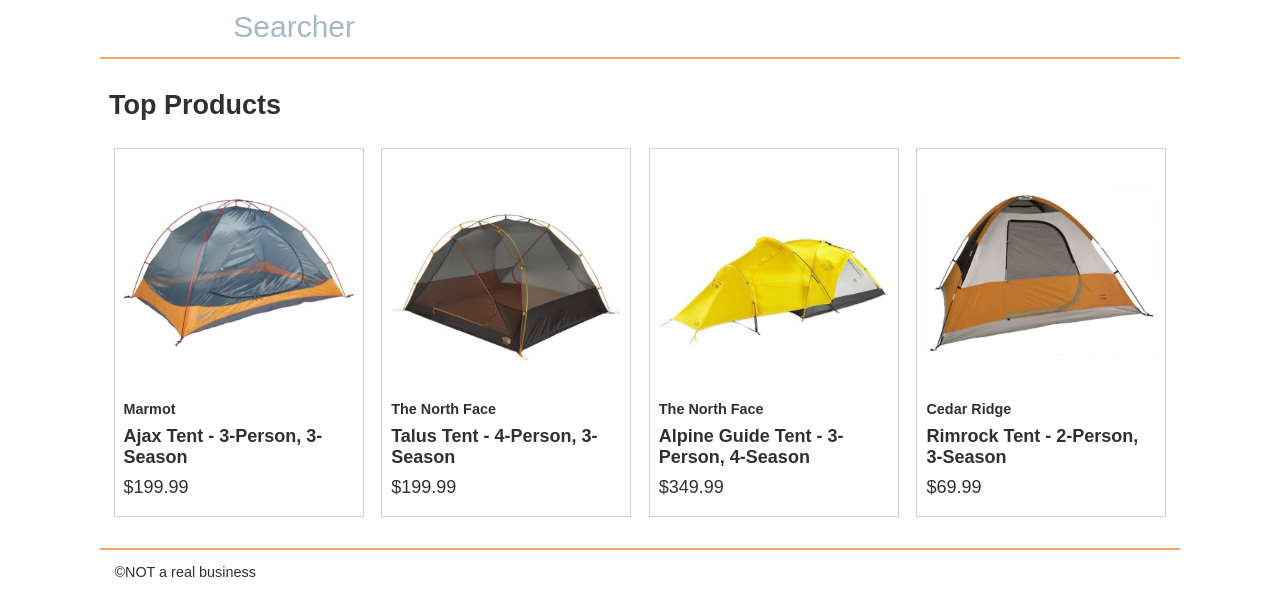
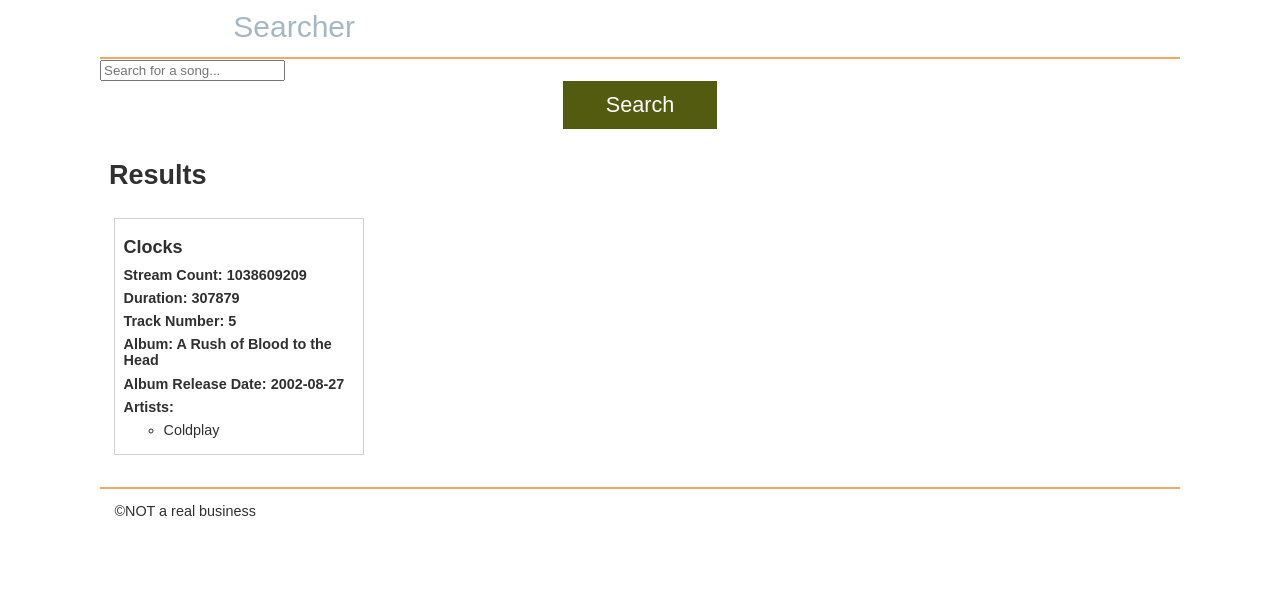
Before and after one commit to machz1988/wdd330-finalproject, a website built with Vite: page src/index.html in a window 1280 px wide. Shown: the part 63-678 px from the top of the page. Built offline with nearby package versions, Linux system fonts and the light colour scheme; no server answers; files whose address does not match are found by name.

Commit message:
Basic main page finished

```diff
--- a/src/css/style.css
+++ b/src/css/style.css
@@ -119,41 +119,47 @@
   max-width: 600px;
   margin: auto;
 }
-.products {
+.songs {
   padding: 0.5em;
 }
-.product-list {
+.song-list {
   display: flex;
   flex-flow: row wrap;
   justify-content: space-between;
   list-style-type: none;
   padding: 0;
 }
-.product-list a {
+.song-list a {
   text-decoration: none;
   color: var(--dark-grey);
 }
 /* Styles for product lists */
-.product-card {
+.song-card {
   flex: 1 1 45%;
   margin: 0.25em;
   padding: 0.5em;
   border: 1px solid var(--light-grey);
   max-width: 250px;
 }
-.product-card h2,
-.product-card h3,
-.product-card p {
+.song-card h2,
+.song-card h3,
+.song-card ul {
   margin: 0.5em 0;
-}
-
-.card__brand {
-  font-size: var(--small-font);
 }
 
 .card__name {
   font-size: 1em;
 }
+
+.card__streamcount,
+.card__duration,
+.card__tracknumber,
+.card__albumname,
+.card__releasedate,
+.card__artists {
+  font-size: var(--small-font);
+}
+
 /* End product list card */
 
 .product-detail {
--- a/src/index.html
+++ b/src/index.html
@@ -20,53 +20,28 @@
       </div>
     </header>
     <main class="divider">
-      <section class="products">
-        <h2>Top Products</h2>
-        <ul class="product-list">
-          <li class="product-card">
-            <a href="product_pages/marmot-ajax-3.html">
-            <img
-              src="images/tents/marmot-ajax-tent-3-person-3-season-in-pale-pumpkin-terracotta~p~880rr_01~320.jpg"
-              alt="Marmot Ajax tent"
-            />
-            <h3 class="card__brand">Marmot</h3>
-            <h2 class="card__name">Ajax Tent - 3-Person, 3-Season</h2>
-            <p class="product-card__price">$199.99</p></a>
-          </li>
-          <li class="product-card">
-            <a href="product_pages/northface-talus-4.html">
-            <img
-              src="images/tents/the-north-face-talus-tent-4-person-3-season-in-golden-oak-saffron-yellow~p~985rf_01~320.jpg"
-              alt="Talus Tent - 4-Person, 3-Season"
-            />
-            <h3 class="card__brand">The North Face</h3>
-            <h2 class="card__name">Talus Tent - 4-Person, 3-Season</h2>
-            <p class="product-card__price">$199.99</p></a>
-            </li>
-          </li>
-          <li class="product-card">
-            <a href="product_pages/northface-alpine-3.html">
-            <img
-              src="images/tents/the-north-face-alpine-guide-tent-3-person-4-season-in-canary-yellow-high-rise-grey~p~985pr_01~320.jpg"
-              alt="Alpine Guide Tent - 3-Person, 4-Season"
-            />
-            <h3 class="card__brand">The North Face</h3>
-            <h2 class="card__name">
-              Alpine Guide Tent - 3-Person, 4-Season
-            </h2>
-            <p class="product-card__price">$349.99</p></a>
-          </li>
-          <li class="product-card">
-            <a href="product_pages/cedar-ridge-rimrock-2.html">
-            <img
-              src="images/tents/cedar-ridge-rimrock-tent-2-person-3-season-in-rust-clay~p~344yj_01~320.jpg"
-              alt="Rimrock Tent - 2-Person, 3-Season"
-            />
-            <h3 class="card__brand">Cedar Ridge</h3>
-            <h2 class="card__name">
-              Rimrock Tent - 2-Person, 3-Season
-            </h2>
-            <p class="product-card__price">$69.99</p></a>
+      <form id="search-form" class="search-box">
+        <input
+          type="text"
+          id="search-input"
+          placeholder="Search for a song..."
+        />
+        <button type="submit">Search</button>
+      </form>
+      <section class="songs">
+        <h2>Results</h2>
+        <ul class="song-list">
+          <li class="song-card">
+            <!--<a href="product_pages/marmot-ajax-3.html">-->
+            <h2 class="card__name">Clocks</h2>
+            <h3 class="card__streamcount">Stream Count: 1038609209</h3>
+            <h3 class="card__duration">Duration: 307879</h3>
+            <h3 class="card__tracknumber">Track Number: 5</h3>
+            <h3 class="card__albumname">Album: A Rush of Blood to the Head</h3>
+            <h3 class="card__releasedate">Album Release Date: 2002-08-27</h3>
+            <h3 class="card__artists">Artists:</h3>
+            <ul class="card__artists"><li>Coldplay</li></ul>
+            <!--</a>-->
           </li>
         </ul>
       </section>
--- a/src/js/main.js
+++ b/src/js/main.js
@@ -1,8 +1,30 @@
 const url = import.meta.env.VITE_SEARCH_URL;
 const spotifyKey = import.meta.env.VITE_RAPIDAPI_KEY;
 const host = import.meta.env.VITE_RAPIDAPI_HOST;
+import { getLocalStorage,setLocalStorage } from "./utils.mjs";
 
+const data = getLocalStorage('temporal-data');
+console.log(data.tracks);
 /*
+// Song
+const url = 'https://spotify-statistics-and-stream-count.p.rapidapi.com/track/0BCPKOYdS2jbQ8iyB56Zns';
+const options = {
+	method: 'GET',
+	headers: {
+		'x-rapidapi-key': '4088b197b7msh43ac6c9553f17d0p1a1696jsnd38b63a92a30',
+		'x-rapidapi-host': 'spotify-statistics-and-stream-count.p.rapidapi.com'
+	}
+};
+
+try {
+	const response = await fetch(url, options);
+	const result = await response.text();
+	console.log(result);
+} catch (error) {
+	console.error(error);
+}
+
+// Query
 const options = {
 	method: 'GET',
 	headers: {
@@ -14,8 +36,11 @@
 try {
 	const response = await fetch(url+'clocks', options);
 	const result = await response.json();
-	console.log(result);
+	const temporalData = result;
+	setLocalStorage("temporal-data", temporalData);
+	//console.log(result);
 } catch (error) {
 	console.error(error);
 }
+
 */
```
Also changed, not shown: src/json/song.json (added, +30 -0 lines), src/images/tents/marmot-ajax-tent-3-person-3-season-in-pale-pumpkin-terracotta~p~880rr_01~320.jpg (deleted).
